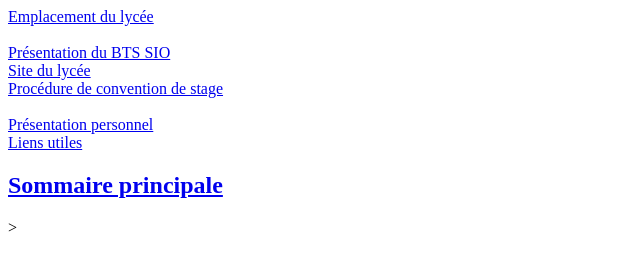
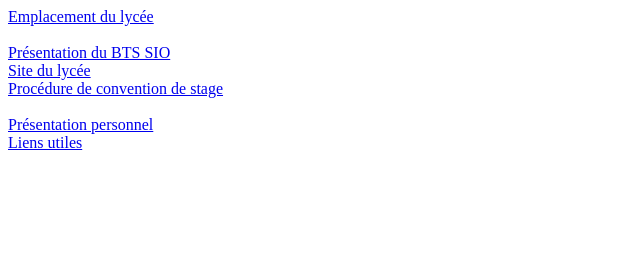
Before and after one commit to BasmaCooki/site_vf, a plain HTML site: page mission2/sommaire.html in a window 1280 px wide. Shown: the whole page, without its empty margins (0-640 px from the left). Drawn offline with Linux system fonts and the light colour scheme.

Commit message:
Update sommaire.html

```diff
--- a/mission2/sommaire.html
+++ b/mission2/sommaire.html
@@ -12,6 +12,5 @@
     <a href="./conventionstage.html" target="f2">Procédure de convention de stage</a> <br><br>
     <a href="./presentationperso.html" target="f2">Présentation personnel</a><br>
     <a href="./liensutiles.html" target="f2">Liens utiles</a><br>
-    <h2> <a href="https://basmacooki.github.io/TP1.1-Mission1/"> Sommaire principale</a></h2>>
 </body>
 </html>
```
